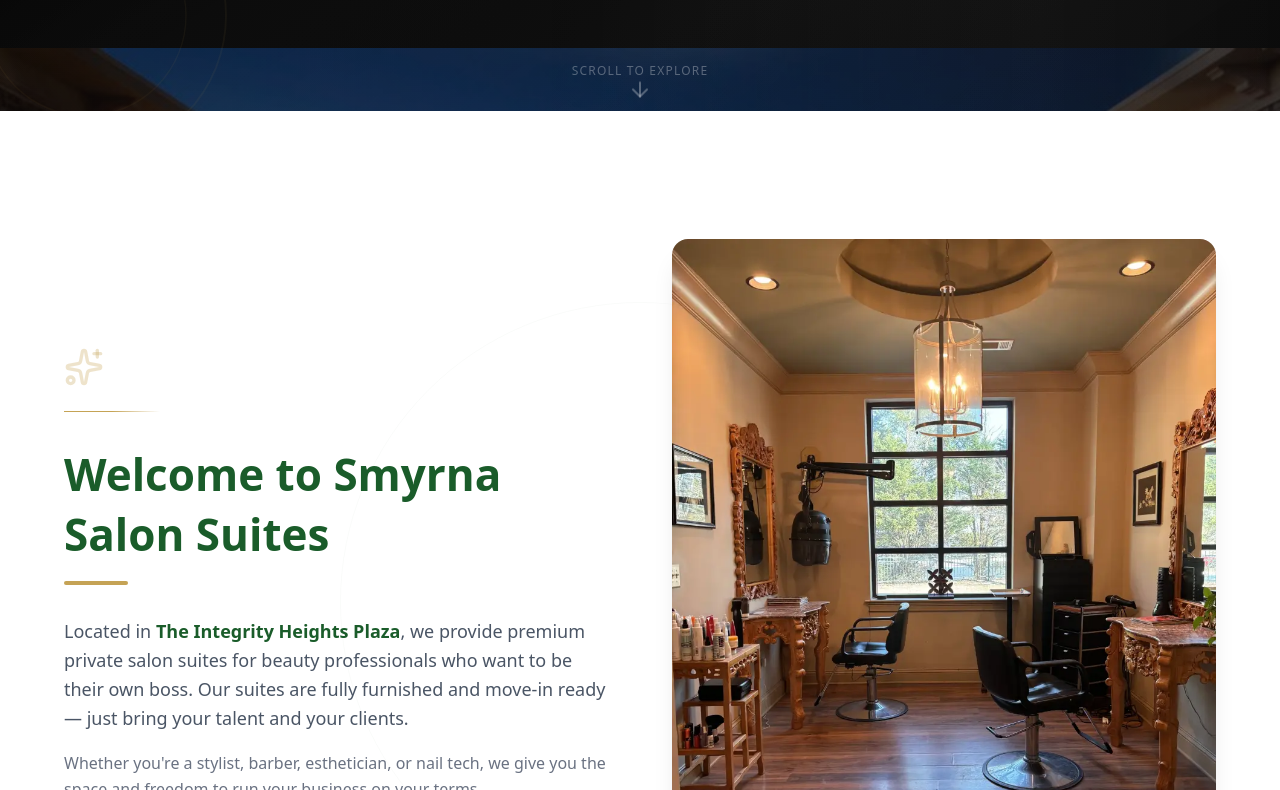
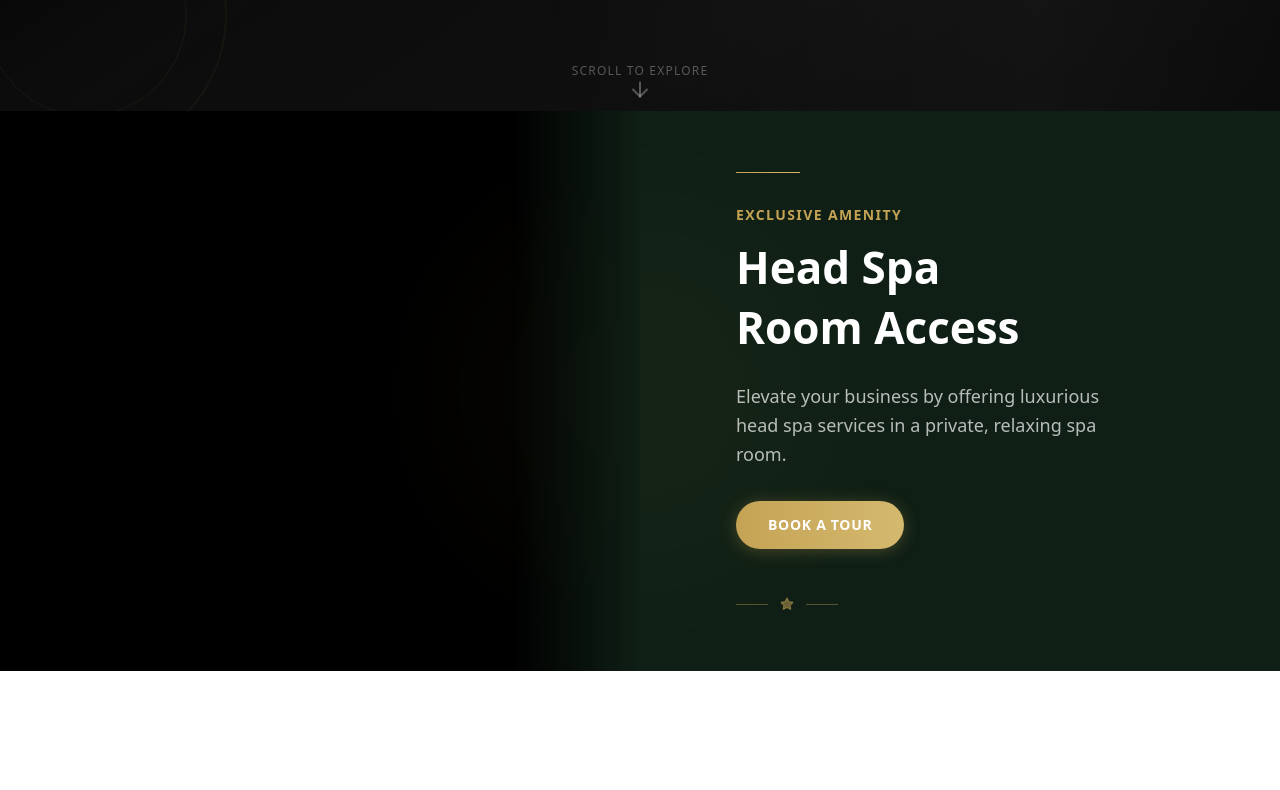
Before and after one commit to jonmohon/smyrna-suites, a Next.js app: page / in a window 1280 px wide. Shown: the part 850-1640 px from the top of the page. Built offline with nearby package versions, Linux system fonts and the light colour scheme.

Commit message:
Add head spa section with hair wash image below hero
Full-bleed editorial section featuring the head spa room amenity,
with parallax image, dark green background, and gold accents
matching the site's design language.

Co-Authored-By: Claude Opus 4.6 (1M context) <noreply@anthropic.com>

```diff
--- a/src/app/page.tsx
+++ b/src/app/page.tsx
@@ -130,6 +130,69 @@ export default function Home() {
           <div className="animate-fade-in delay-600 mt-16 flex flex-col items-center gap-2">
             <span className="text-xs uppercase tracking-widest text-white/30">Scroll to explore</span>
             <ArrowDown className="h-6 w-6 animate-float text-white/30" />
+          </div>
+        </div>
+      </section>
+
+      {/* ================================================================ */}
+      {/* HEAD SPA — Full-bleed editorial image + text                    */}
+      {/* ================================================================ */}
+      <section className="relative w-full overflow-hidden bg-black">
+        {/* Background image with overlay */}
+        <div className="relative lg:flex lg:min-h-[70vh]">
+          {/* Left — image */}
+          <div className="relative w-full aspect-[4/3] lg:aspect-auto lg:w-1/2">
+            <ParallaxImage
+              src="/images/hair-wash.webp"
+              alt="Luxurious head spa hair washing service"
+              fill
+              sizes="(max-width: 1024px) 100vw, 50vw"
+              className="object-cover"
+              speed={0.4}
+              containerClassName="absolute inset-0"
+            />
+            {/* Right-edge fade into content (desktop) */}
+            <div className="hidden lg:block absolute inset-y-0 right-0 w-32 bg-gradient-to-l from-[#0f1f15] to-transparent z-10" />
+            {/* Bottom fade into content (mobile) */}
+            <div className="lg:hidden absolute inset-x-0 bottom-0 h-24 bg-gradient-to-t from-[#0f1f15] to-transparent z-10" />
+          </div>
+
+          {/* Right — content */}
+          <div className="relative w-full lg:w-1/2 flex items-center bg-[#0f1f15]">
+            {/* Subtle radial glow */}
+            <div className="pointer-events-none absolute inset-0 opacity-30">
+              <div className="absolute left-0 top-1/2 h-[400px] w-[400px] -translate-x-1/2 -translate-y-1/2 rounded-full bg-gold/10 blur-3xl" />
+            </div>
+
+            <ScrollReveal variant="fade-up" className="relative z-10 px-6 sm:px-12 lg:px-16 xl:px-24 py-16 sm:py-20 lg:py-0 max-w-xl mx-auto lg:mx-0">
+              {/* Gold accent line */}
+              <div className="h-px w-16 bg-gradient-to-r from-gold to-gold-light mb-8" />
+
+              <p className="mb-3 text-sm font-semibold uppercase tracking-widest text-gold">
+                Exclusive Amenity
+              </p>
+
+              <h2 className="font-serif text-3xl sm:text-4xl lg:text-[2.75rem] font-bold leading-snug text-white">
+                Head Spa Room Access
+              </h2>
+
+              <p className="mt-6 text-lg leading-relaxed text-white/70">
+                Elevate your business by offering luxurious head spa services in a private, relaxing spa room.
+              </p>
+
+              <div className="mt-8">
+                <Button href="/book-a-tour" variant="primary" className="px-8 py-3">
+                  Book a Tour
+                </Button>
+              </div>
+
+              {/* Bottom accent */}
+              <div className="mt-12 flex items-center gap-3">
+                <div className="h-px w-8 bg-gold/40" />
+                <Star className="h-3.5 w-3.5 text-gold/50" fill="currentColor" />
+                <div className="h-px w-8 bg-gold/40" />
+              </div>
+            </ScrollReveal>
           </div>
         </div>
       </section>
```
Also changed, not shown: public/images/hair-wash.webp (added).
